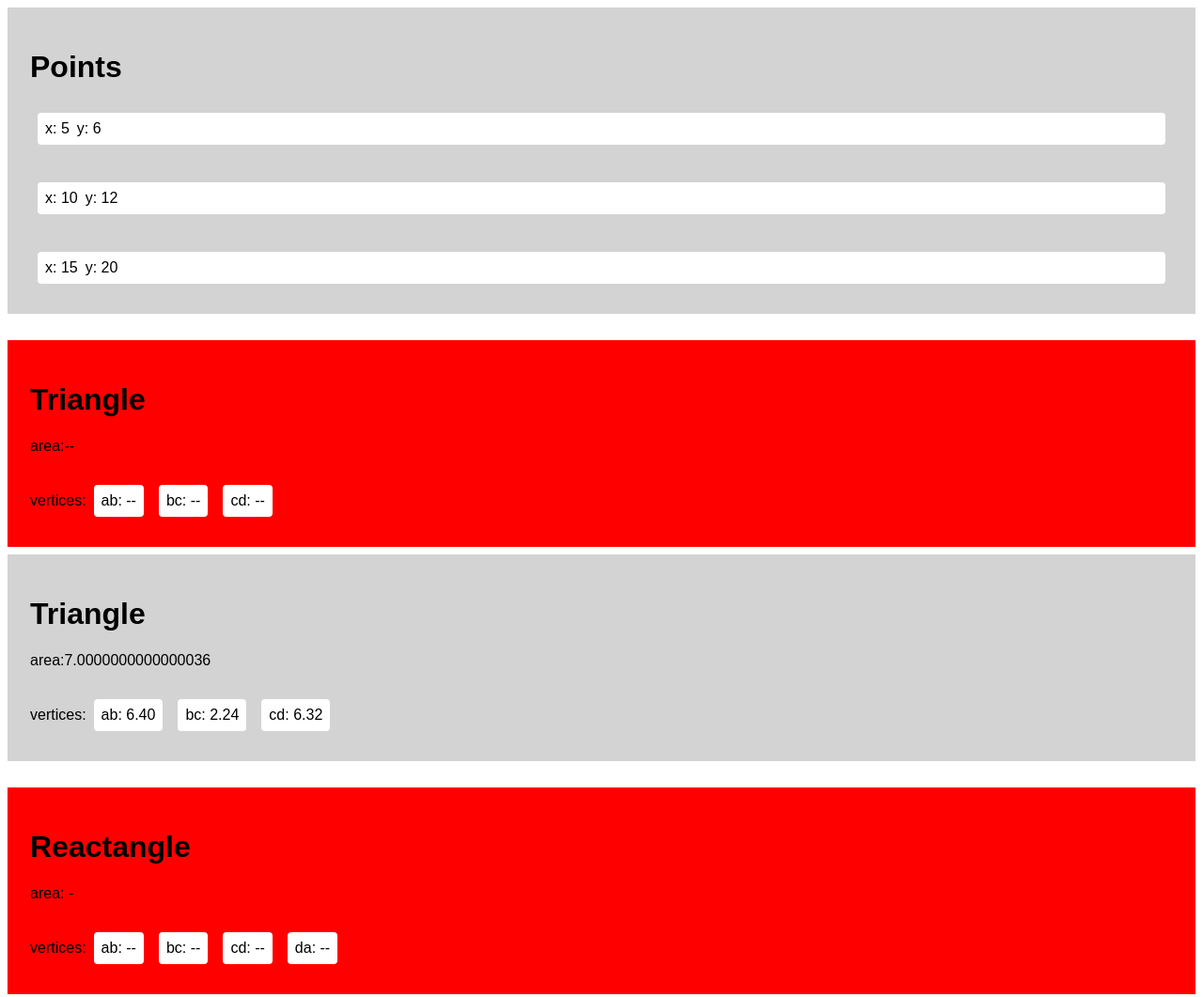
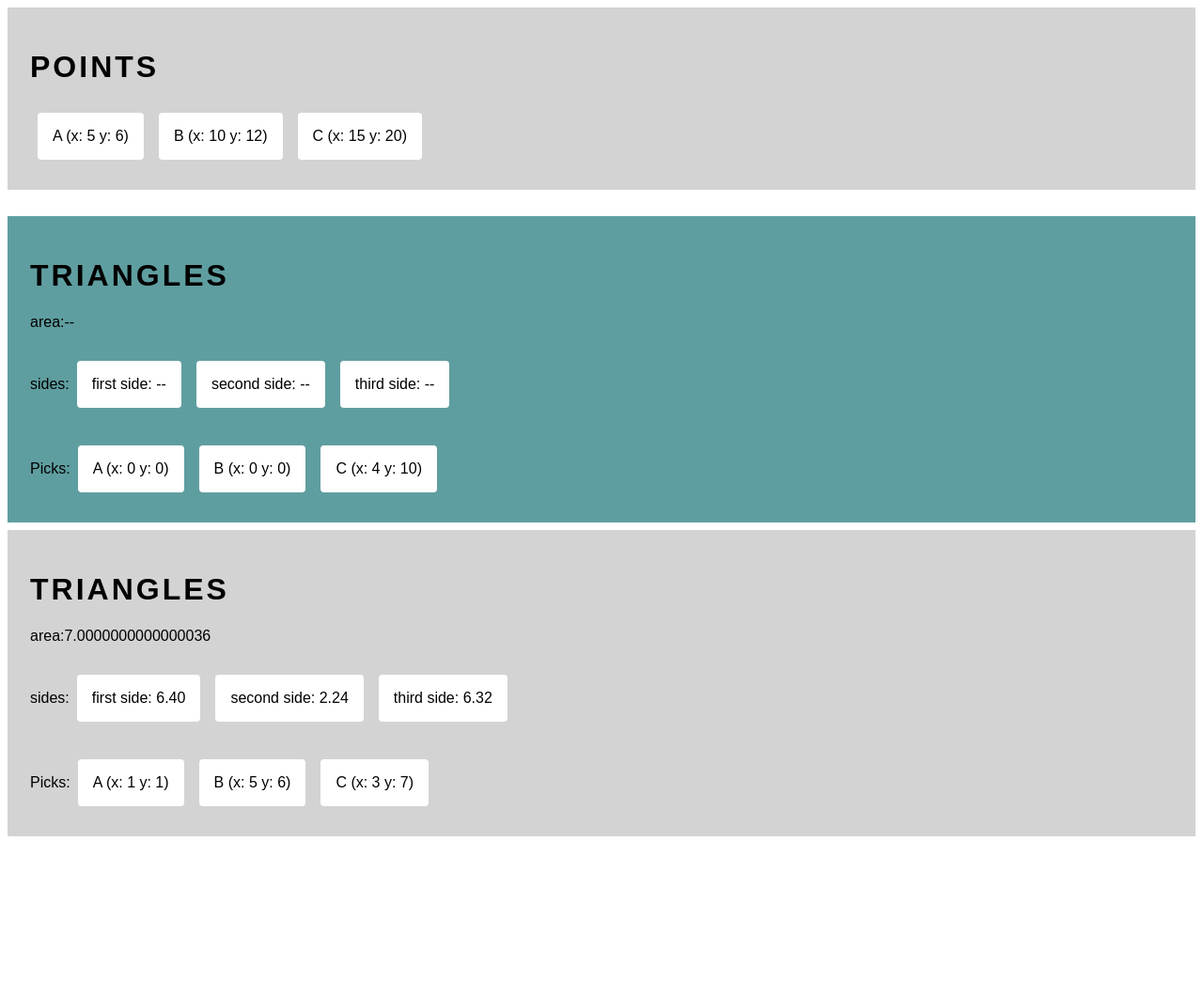
Before and after one commit to menuason/figures, a plain HTML site: page index.html in a window 1280 px wide. Shown: the top 1061 px of the page at 94% size. After the commit the page ends 898 px from the top, so only its background shows below. Drawn offline with Linux system fonts and the light colour scheme.

Commit message:
[fix] refactor var names and styles

```diff
--- a/index.css
+++ b/index.css
@@ -13,6 +13,10 @@ body {
   flex-direction: column;
   margin: 8px;
 }
+.name-container{
+  text-transform: uppercase;
+  letter-spacing: 3px;
+}
 
 .triangle-shell {
   margin: 8px;
@@ -22,19 +26,22 @@ body {
   flex-direction: column;
 }
 
+.flex-container {
+  display: flex;
+}
+
 .chip {
   background-color: white;
   display: flex;
   gap: 8px;
   border-radius: 4px;
   margin: 8px;
-  padding: 8px;
+  padding: 16px;
 }
 
 .list {
   display: flex;
   flex-direction: column;
-
   gap: 24px;
 }
 
@@ -50,11 +57,11 @@ body {
   flex: 1;
 }
 
-.vertices {
+.shape-info  {
   display: flex;
   align-items: center;
 }
 
 .invalid {
-  background-color: red;
+  background-color: cadetblue;
 }
--- a/index.html
+++ b/index.html
@@ -9,15 +9,15 @@
   <body>
     <div id="app-root"></div>
     <div id="triangle-root"></div>
-    <div id="rectangle-root"></div>
-    <div id="circle-root"></div>
+    <!-- <div id="rectangle-root"></div>
+    <div id="circle-root"></div> -->
 
 <!--    you need to add scripts in the body-->
     <!-- <script src="index.js" type="module"></script> -->
 
    <script type="text/javascript" src="point.js"></script>
    <script type="text/javascript" src="triangle.js"></script>
-   <script type="text/javascript" src="rectangle.js"></script>
-   <script type="text/javascript" src="circle.js"></script>
+   <!-- <script type="text/javascript" src="rectangle.js"></script>
+   <script type="text/javascript" src="circle.js"></script> -->
   </body>
 </html>
--- a/point.js
+++ b/point.js
@@ -1,11 +1,12 @@
 // export
 class Point {
-  constructor(x, y) {
+  constructor(x, y, name) {
     if (typeof x !== "number" || typeof y !== "number") {
-      throw new Error("blabla");
+      throw new Error("point shud be a number");
     }
     this.x = x;
     this.y = y;
+    this.name = name;
   }
 
   distanceFrom(point) {
@@ -20,25 +21,22 @@ class Point {
   // static origin = new Point(0,0);
 }
 
-const points = [new Point(5, 6), new Point(10, 12), new Point(15, 20)];
+const points = [new Point(5, 6, 'A'), new Point(10, 12, 'B'), new Point(15, 20,'C')];
 
 const appRoot = document.getElementById("app-root");
 
 appRoot.innerHTML = `
 <div class="app-shell">
 
-  <h1>Points</h1>
+  <h1 class='name-container'>Points</h1>
   <div class="list">
-    ${points
-    .map(
-        (point) => `
-          <div class="chip">
-            <span>x: ${point.x}</span>
-            <span>y: ${point.y}</span>
-          </div>
-        `
-    )
-    .join("")}
+    <div class="flex-container">
+      ${points
+        .map(
+            (point) => `<div class="chip">${point.name} (x: ${point.x} y: ${point.y})</div>`
+        )
+        .join("")}
+    </div>
   </div>
 </div>
 `;
--- a/triangle.js
+++ b/triangle.js
@@ -33,29 +33,34 @@ class Triangle {
   }
 }
 
-const a = new Point(0, 0);
-const b = new Point(0, 0);
-const c = new Point(4, 10);
-const e = new Point(1, 1);
-const d = new Point(5, 6);
-const f = new Point(3, 7);
+const d = new Point(0, 0);
+const e = new Point(0, 0);
+const f = new Point(4, 10);
+const g = new Point(1, 1);
+const h = new Point(5, 6);
+const k = new Point(3, 7);
 
-const triangles = [new Triangle(a, b, c), new Triangle(e, d, f)];
+const triangles = [new Triangle(d, e, f), new Triangle(g, h, k)];
 
 const triangleRoot = document.getElementById("triangle-root");
 
 triangleRoot.innerHTML = `
   ${triangles
     .map(
-        (triangle, index) => `
+      (triangle) => `
         <div class= "app-shell ${!triangle.isValid() ? "invalid" : ""} ">
-            <h1>Triangle</h1>
+          <h1 class='name-container'>Triangles</h1>
           <div class="list">
               <div class="area">area:${triangle.isValid() ? triangle.area() : "--"}</div>
-                <div class="vertices"> vertices:
-                    <div class="chip"> ab: ${triangle.isValid() ? triangle.ab.toFixed(2): "--"}</div>
-                    <div class="chip"> bc: ${triangle.isValid() ? triangle.bc.toFixed(2): "--"}</div>
-                    <div class="chip"> cd: ${triangle.isValid() ? triangle.ca.toFixed(2): "--"}</div>
+              <div class="shape-info"> sides:
+                <div class="chip"> first side: ${triangle.isValid() ? triangle.ab.toFixed(2): "--"}</div>
+                <div class="chip"> second side: ${triangle.isValid() ? triangle.bc.toFixed(2): "--"}</div>
+                <div class="chip"> third side: ${triangle.isValid() ? triangle.ca.toFixed(2): "--"}</div>
+              </div>
+            <div class="shape-info"> Picks:
+              <div class="chip">A (x: ${triangle.a.x} y: ${triangle.a.y})</div>
+              <div class="chip">B (x: ${triangle.b.x} y: ${triangle.b.y})</div>
+              <div class="chip">C (x: ${triangle.c.x} y: ${triangle.c.y})</div>
             </div>
           </div>
         </div>
```
Lines whose indentation alone changed are shown as unchanged.
